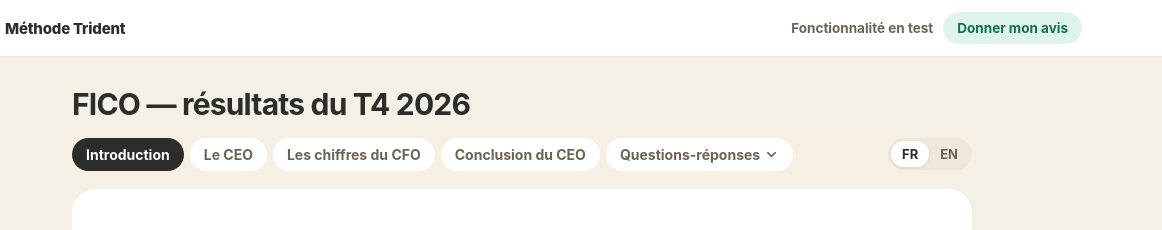
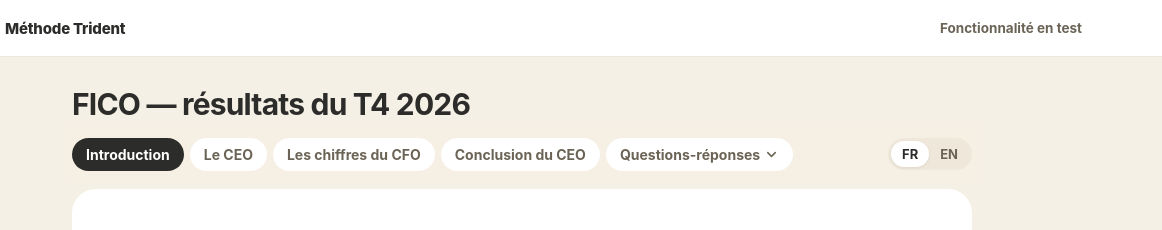
Before and after one commit to krow43/trident-ecoute, a plain HTML site: page fico-t4-2026/index.html in a window 1280 px wide. Shown: the top 230 px of the page, 118-1280 px from the left. Drawn offline with Linux system fonts and the light colour scheme.

Commit message:
Barre : seulement « Fonctionnalité en test »

```diff
--- a/fico-t4-2026/index.html
+++ b/fico-t4-2026/index.html
@@ -18,9 +18,7 @@
   .site-navigation .brand { display: flex; align-items: center; gap: 9px; color: #2c2c2a; font-weight: 800; font-size: 15px; letter-spacing: -.2px; margin-right: auto; padding: 2px 6px 2px 2px; }
   .site-navigation .brand img { width: 32px; height: 32px; border-radius: 9px; object-fit: cover; flex: none; }
   .site-navigation .tag { font-size: 13.5px; font-weight: 650; color: #6b6456; white-space: nowrap; }
-  .site-navigation .ask { font-size: 13.5px; font-weight: 700; color: #0f6e56; background: #dff5ec; border-radius: 999px; padding: 8px 14px; text-decoration: none; white-space: nowrap; }
-  .site-navigation .ask:hover { background: #c9eedf; }
-  @media (max-width: 640px) { .site-navigation .nav { padding: 8px 12px; } .site-navigation .tag { display: none; } }
+  @media (max-width: 640px) { .site-navigation .nav { padding: 8px 12px; } }
   .loading { text-align: center; color: #9a937f; padding: 80px 16px; }
 </style>
 </head>
@@ -28,7 +26,6 @@
 <header class="site-navigation"><nav class="nav"><div class="bar">
   <span class="brand"><img src="logo-trident.webp" alt="Trident">Méthode Trident</span>
   <span class="tag">Fonctionnalité en test</span>
-  <a class="ask" href="https://www.skool.com/methode-trident" target="_blank" rel="noopener noreferrer">Donner mon avis</a>
 </div></nav></header>
 <main id="call"><p class="loading">Chargement du call…</p></main>
 <script type="module" src="app.js"></script>
```
